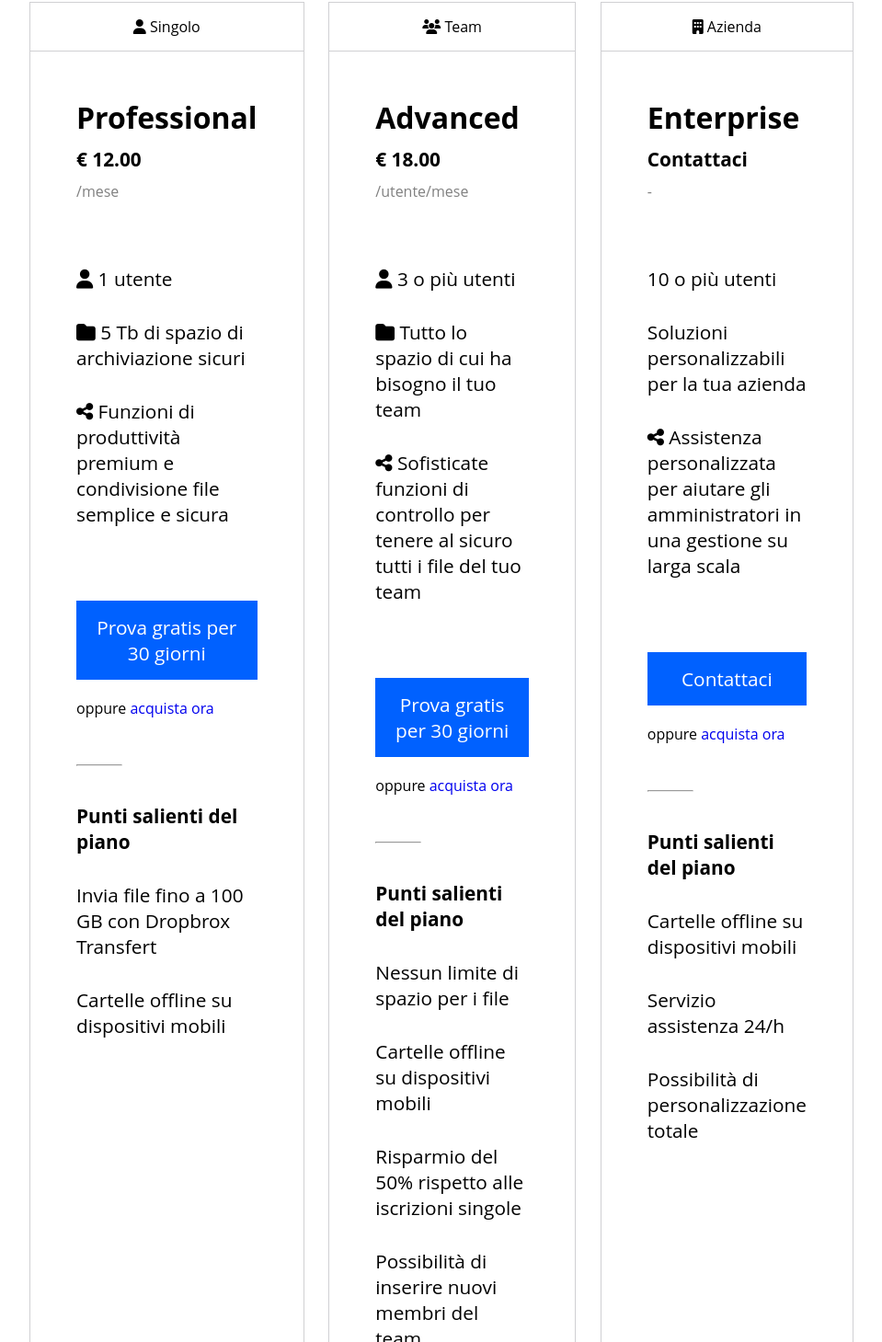
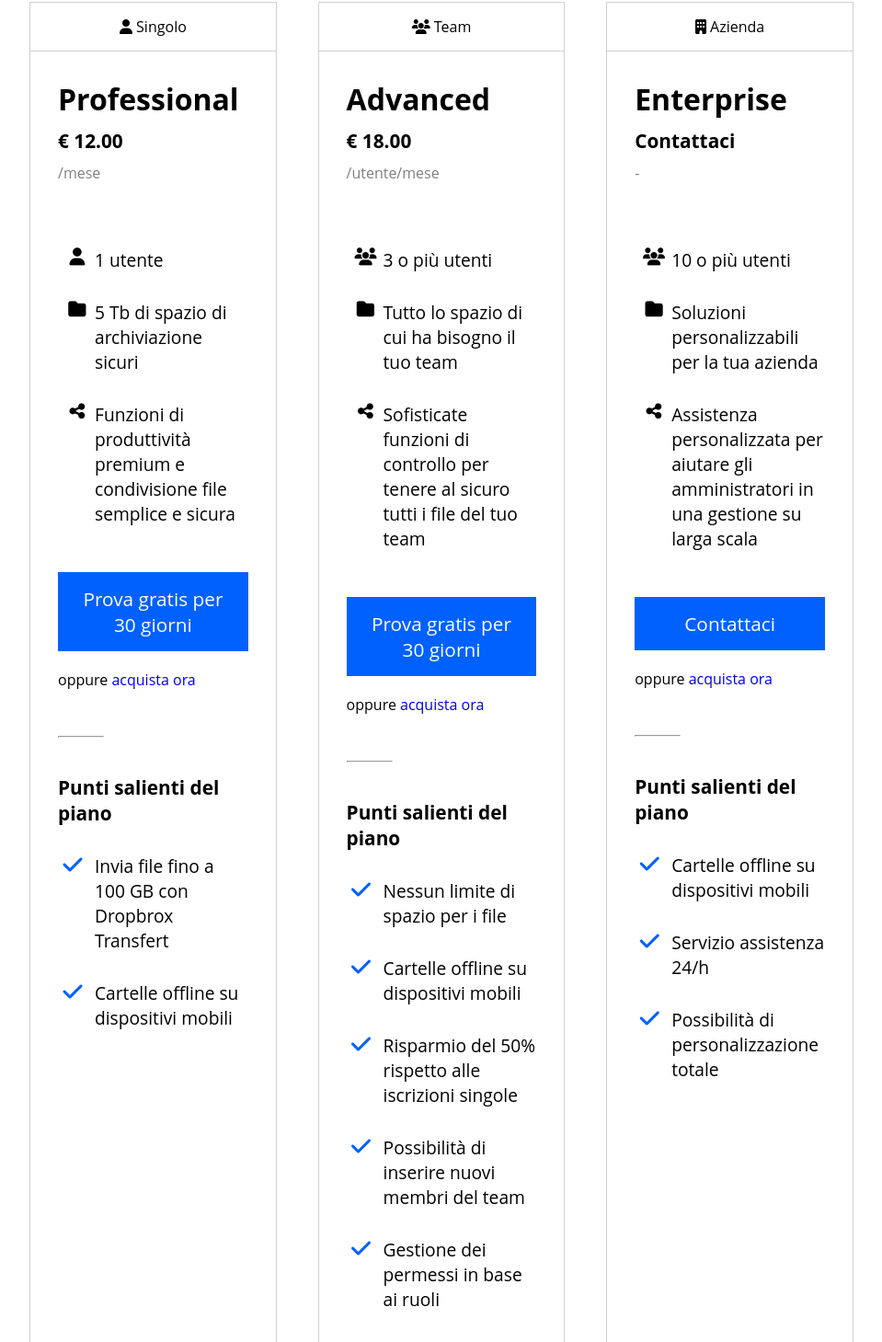
Before and after one commit to FraRussotto/htmlcss-dropbox, a plain HTML site: page index.html in a window 1280 px wide. Shown: the part 1268-2727 px from the top of the page at 92% size, without its empty margins (160-1119 px from the left). Drawn offline with Linux system fonts and the light colour scheme.

Commit message:
[FIX] Icone li

```diff
--- a/asset/style.css
+++ b/asset/style.css
@@ -204,7 +204,7 @@ ul li{
   }
 
   .card-info{
-    padding: 50px;
+    padding: 30px;
 }
 
   .card-info span{
@@ -225,20 +225,16 @@ ul li{
   }
 
   .card-info ul li{
-    font-size: 1.3rem;
+    font-size: 1.2rem;
     padding-bottom: 30px;
     }
-
-  .card-info ul{
-    padding-bottom: 50px;
-  }
 
   .card-btn{
     font-size: 1.3rem;
     text-align: center;
     color: #ffffff;
     background-color: #0061ff;
-    margin-bottom: 20px;
+    margin: 20px 0;
   }
 
   hr{
--- a/index.html
+++ b/index.html
@@ -58,19 +58,19 @@
             <span>Professional</span>
             <span>&euro; 12.00</span>
             <span>/mese</span>
-            <ul>
+            <ul class="fa-ul">
               <li></li>
-              <li><i class="fa-solid fa-user"></i> 1 utente</li>
-              <li><i class="fa-solid fa-folder"></i> 5 Tb di spazio di archiviazione sicuri</li>
-              <li><i class="fa-solid fa-share-nodes"></i> Funzioni di produttività premium e condivisione file semplice e sicura</li>
+              <li><i class="fa-li fa-solid fa-user"></i> 1 utente</li>
+              <li><i class="fa-li fa-solid fa-folder"></i> 5 Tb di spazio di archiviazione sicuri</li>
+              <li><i class="fa-li fa-solid fa-share-nodes"></i> Funzioni di produttività premium e condivisione file semplice e sicura</li>
             </ul>
             <a href="#" class="card-btn btn">Prova gratis per 30 giorni</a>
             <span>oppure<a href="#"> acquista ora</a></span>
             <hr>
             <span class="bold">Punti salienti del piano</span>
-            <ul>
-              <li> Invia file fino a 100 GB con Dropbrox Transfert</li>
-              <li> Cartelle offline su dispositivi mobili</li>
+            <ul class="fa-ul">
+              <li><i class="fa-li fa-solid fa-check fa-lg" style="color: #0061ff;"></i> Invia file fino a 100 GB con Dropbrox Transfert</li>
+              <li><i class="fa-li fa-solid fa-check fa-lg" style="color: #0061ff;"></i> Cartelle offline su dispositivi mobili</li>
             </ul>
           </div>
         </div>
@@ -82,22 +82,22 @@
             <span>Advanced</span>
             <span>&euro; 18.00</span>
             <span>/utente/mese</span>
-            <ul>
+            <ul class="fa-ul">
               <li></li>
-              <li><i class="fa-solid fa-user"></i> 3 o più utenti</li>
-              <li><i class="fa-solid fa-folder"></i> Tutto lo spazio di cui ha bisogno il tuo team</li>
-              <li><i class="fa-solid fa-share-nodes"></i> Sofisticate funzioni di controllo per tenere al sicuro tutti i file del tuo team</li>
+              <li><i class="fa-li fa-solid fa-users"></i> 3 o più utenti</li>
+              <li><i class="fa-li fa-solid fa-folder"></i> Tutto lo spazio di cui ha bisogno il tuo team</li>
+              <li><i class="fa-li fa-solid fa-share-nodes"></i> Sofisticate funzioni di controllo per tenere al sicuro tutti i file del tuo team</li>
             </ul>
             <a href="#" class="card-btn btn">Prova gratis per 30 giorni</a>
             <span>oppure<a href="#"> acquista ora</a></span>
             <hr>
             <span class="bold">Punti salienti del piano</span>
-            <ul>
-              <li> Nessun limite di spazio per i file</li>
-              <li> Cartelle offline su dispositivi mobili</li>
-              <li> Risparmio del 50% rispetto alle iscrizioni singole</li>
-              <li> Possibilità di inserire nuovi membri del team</li>
-              <li> Gestione dei permessi in base ai ruoli</li>
+            <ul class="fa-ul">
+              <li><i class="fa-li fa-solid fa-check fa-lg" style="color: #0061ff;"></i> Nessun limite di spazio per i file</li>
+              <li><i class="fa-li fa-solid fa-check fa-lg" style="color: #0061ff;"></i> Cartelle offline su dispositivi mobili</li>
+              <li><i class="fa-li fa-solid fa-check fa-lg" style="color: #0061ff;"></i> Risparmio del 50% rispetto alle iscrizioni singole</li>
+              <li><i class="fa-li fa-solid fa-check fa-lg" style="color: #0061ff;"></i> Possibilità di inserire nuovi membri del team</li>
+              <li><i class="fa-li fa-solid fa-check fa-lg" style="color: #0061ff;"></i> Gestione dei permessi in base ai ruoli</li>
             </ul>
           </div>
         </div>
@@ -109,20 +109,20 @@
             <span>Enterprise</span>
             <span>Contattaci</span>
             <span>-</span>
-            <ul>
+            <ul class="fa-ul">
               <li></li>
-              <li> 10 o più utenti</li>
-              <li> Soluzioni personalizzabili per la tua azienda</li>
-              <li><i class="fa-solid fa-share-nodes"></i> Assistenza personalizzata per aiutare gli amministratori in una gestione su larga scala</li>
+              <li><i class="fa-li fa-solid fa-users"></i> 10 o più utenti</li>
+              <li><i class="fa-li fa-solid fa-folder"></i> Soluzioni personalizzabili per la tua azienda</li>
+              <li><i class="fa-li fa-solid fa-share-nodes"></i> Assistenza personalizzata per aiutare gli amministratori in una gestione su larga scala</li>
             </ul>
             <a href="#" class="card-btn btn">Contattaci</a>
             <span>oppure<a href="#"> acquista ora</a></span>
             <hr>
             <span class="bold">Punti salienti del piano</span>
-            <ul class="inleft">
-              <li> Cartelle offline su dispositivi mobili</li>
-              <li> Servizio assistenza 24/h</li>
-              <li> Possibilità di personalizzazione totale</li>
+            <ul class="fa-ul">
+              <li><i class="fa-li fa-solid fa-check fa-lg" style="color: #0061ff;"></i> Cartelle offline su dispositivi mobili</li>
+              <li><i class="fa-li fa-solid fa-check fa-lg" style="color: #0061ff;"></i> Servizio assistenza 24/h</li>
+              <li><i class="fa-li fa-solid fa-check fa-lg" style="color: #0061ff;"></i> Possibilità di personalizzazione totale</li>
             </ul>
           </div>
         </div>
```
